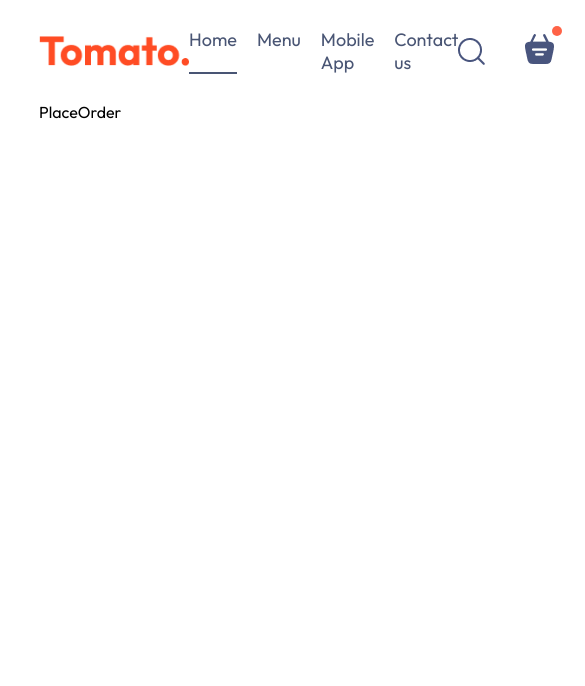
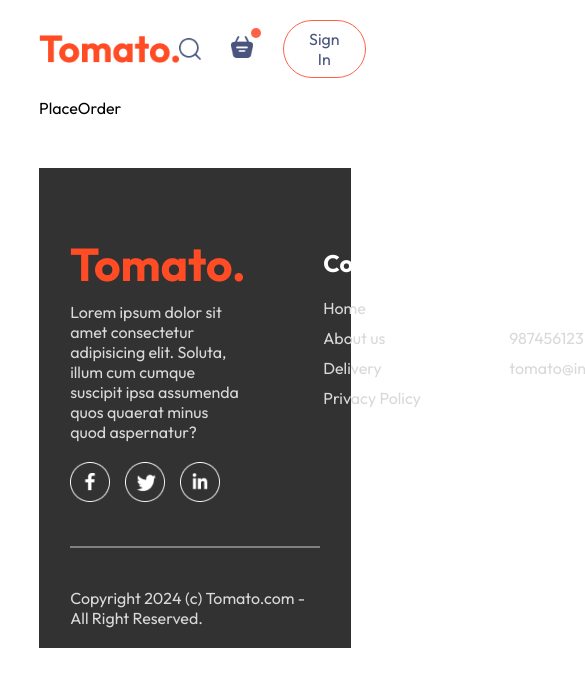
Before and after one commit to Mostafizur-Rahman13/Foods-App, a React (Vite) app: page /placeorder in a window 390 px wide. Shown: the top 686 px of the page, 585 px wide, since content can reach past the window. Built offline with nearby package versions, Linux system fonts and the light colour scheme.

Commit message:
Update Food item, Category Responsive Navbar & Header

```diff
--- /dev/null
+++ b/src/components/appdownload/AppDownload.css
@@ -0,0 +1,25 @@
+.app-download {
+  margin: auto auto;
+  margin-top: 10px;
+  font-size: max(3vw, 20px);
+  text-align: center;
+  font-weight: 500;
+}
+
+.app-download-platforms {
+  display: flex;
+  justify-content: center;
+  gap: max(2vw, 10px);
+  margin-top: 40px;
+}
+
+.app-download-platforms img {
+  width: max(30vw, 120px);
+  max-width: 180px;
+  transition: 0.5s;
+  cursor: pointer;
+}
+
+.app-download-platforms img:hover {
+  transform: scale(1.05);
+}
--- /dev/null
+++ b/src/components/appdownload/AppDownload.jsx
@@ -0,0 +1,17 @@
+import React from 'react'
+import './AppDownload.css'
+import { assets } from '../../assets/assets'
+
+const AppDownload = () => {
+  return (
+    <div className='app-download' id='app-download'>
+      <p>For Better Experience Download <br /> Tomato App</p>
+      <div className="app-download-platforms">
+        <img src={assets.play_store} alt="" />
+        <img src={assets.app_store} alt="" />
+      </div>
+    </div>
+  )
+}
+
+export default AppDownload
--- a/src/components/exploremenu/ExploreMenu.jsx
+++ b/src/components/exploremenu/ExploreMenu.jsx
@@ -20,9 +20,11 @@ const ExploreMenu = ({ category, setCategory }) => {
 
           return (
 
-            <div onClick={() => setCategory(prev => prev === item.menu_name ? "All" : item.menu_name)} key={index} className='explore-menu-list-item'>
+            <div onClick={() => setCategory(prev => prev === item.menu_name ? "All" : item.menu_name)}
 
-              <img className={category === item.menu_name ? "active" : ""} src={item.menu_image} alt="menu-image" />
+              key={index} className='explore-menu-list-item'>
+
+              <img className={category === item.menu_name ? "active" : ""} src={item.menu_image} alt="" />
 
               <p>{item.menu_name}</p>
 
--- a/src/components/fooddisplay/FoodDisplay.jsx
+++ b/src/components/fooddisplay/FoodDisplay.jsx
@@ -18,7 +18,10 @@ const FoodDisplay = ({ category }) => {
         className="food-display-list">
         {food_list.map((item, index) => {
 
-          return <FoodItem key={index} id={item._id} name={item.name} price={item.price} description={item.description} image={item.image} />
+          if (category === "All" || category === item.category) {
+
+            return <FoodItem key={index} id={item._id} name={item.name} price={item.price} description={item.description} image={item.image} />
+          }
 
         })}
       </div>
--- a/src/components/fooditem/FoodItem.jsx
+++ b/src/components/fooditem/FoodItem.jsx
@@ -1,10 +1,12 @@
-import React, { useState } from 'react'
+import React, { useContext } from 'react'
 import './FoodItem.css'
 import { assets } from '../../assets/assets'
+import { StoreContext } from '../../context/StoreContext'
 
 const FoodItem = ({ id, name, price, description, image }) => {
 
-  const [itemCount, setItemCount] = useState(0)
+
+  const { cartItems, addToCart, removeFromCart } = useContext(StoreContext)
 
   return (
 
@@ -14,19 +16,19 @@ const FoodItem = ({ id, name, price, description, image }) => {
 
         <img className='food-item-image' src={image} alt="food-item-image" />
 
-        {!itemCount ?
+        {!cartItems[id] ?
 
-          <img className='add' onClick={() => setItemCount(prev => prev + 1)}
+          <img className='add' onClick={() => addToCart(id)}
 
             src={assets.add_icon_white} alt="" />
 
           : <div className='food-item-counter'>
 
-            <img onClick={() => setItemCount(prev => prev - 1)} src={assets.remove_icon_red} alt="" />
+            <img onClick={() => removeFromCart(id)} src={assets.remove_icon_red} alt="" />
 
-            <p>{itemCount}</p>
+            <p>{cartItems[id]}</p>
 
-            <img onClick={() => setItemCount(prev => prev + 1)} src={assets.add_icon_green} alt="" />
+            <img onClick={() => addToCart(id)} src={assets.add_icon_green} alt="" />
           </div>}
 
       </div>
--- /dev/null
+++ b/src/components/footer/Footer.css
@@ -0,0 +1,54 @@
+.footer {
+  margin-top: 50px;
+  color: #d9d9d9;
+  background-color: #323232;
+  display: flex;
+  flex-direction: column;
+  align-items: center;
+  gap: 20px;
+  padding: 20px 8vw;
+  padding-top: 80px;
+}
+
+.footer-content {
+  width: 100%;
+  display: grid;
+  grid-template-columns: 2fr 1fr 1fr;
+  gap: 80px;
+}
+
+.footer-content-left,
+.footer-content-right,
+.footer-content-center {
+
+  display: flex;
+  flex-direction: column;
+  align-items: start;
+  gap: 20px;
+}
+
+.footer-content-left li,
+.footer-content-right li,
+.footer-content-center li {
+  list-style: none;
+  margin-bottom: 10px;
+  cursor: pointer;
+}
+
+.footer-content-right h2,
+.footer-content-center h2 {
+  color: white;
+}
+
+.footer-social-icons img {
+  width: 40px;
+  margin-right: 15px;
+}
+
+.footer hr {
+  width: 100%;
+  height: 2px;
+  margin: 20px 0px;
+  background-color: grey;
+  border: none;
+}
--- a/src/components/footer/Footer.jsx
+++ b/src/components/footer/Footer.jsx
@@ -1,8 +1,47 @@
 import React from 'react'
+import './Footer.css'
+import { assets } from '../../assets/assets'
 
 const Footer = () => {
+
   return (
-    <div>Footer</div>
+    <div className='footer' id='footer'>
+      <div className="footer-content">
+
+        <div className="footer-content-left">
+          <img src={assets.logo} alt="" />
+          <p>Lorem ipsum dolor sit amet consectetur adipisicing elit. Soluta, illum cum cumque suscipit ipsa assumenda quos quaerat minus quod aspernatur?</p>
+
+          <div className="footer-social-icons">
+            <img src={assets.facebook_icon} alt="" />
+            <img src={assets.twitter_icon} alt="" />
+            <img src={assets.linkedin_icon} alt="" />
+
+          </div>
+
+        </div>
+
+        <div className="footer-content-center">
+          <h2>Company</h2>
+          <ul>
+            <li>Home</li>
+            <li>About us</li>
+            <li>Delivery</li>
+            <li>Privacy Policy</li>
+          </ul>
+        </div>
+
+        <div className="footer-content-right">
+          <h2>Get in Touch</h2>
+          <ul>
+            <li>987456123</li>
+            <li>tomato@info.com</li>
+          </ul>
+        </div>
+      </div>
+      <hr />
+      <p className='footer-copyright'>Copyright 2024 (c) Tomato.com - All Right Reserved.</p>
+    </div>
   )
 }
 
--- a/src/components/header/Header.css
+++ b/src/components/header/Header.css
@@ -38,3 +38,26 @@
   font-size: max(1vw, 13px);
   border-radius: 50px;
 }
+
+@media (max-width:1050px) {
+
+  .header-contents {
+    max-width: 45%;
+  }
+
+}
+
+@media (max-width:750px) {
+
+  .header-contents {
+    max-width: 65%;
+  }
+
+  .header-contents p {
+    display: none;
+  }
+
+  .header-contents button {
+    padding: 2vw 4vw;
+  }
+}
--- a/src/components/navbar/Navbar.css
+++ b/src/components/navbar/Navbar.css
@@ -61,3 +61,35 @@
   top: -8px;
   right: -8px;
 }
+
+@media (max-width:1050px) {
+
+  .navbar .logo {
+    width: 140px;
+  }
+
+  .navbar-menu {
+    gap: 20px;
+    font-size: 17px;
+  }
+
+  .navbar-right {
+    gap: 30px;
+  }
+
+  .navbar-right img {
+    width: 22px;
+  }
+
+  .navbar-right button {
+    padding: 8px 25px;
+  }
+}
+
+@media (max-width:750px) {
+
+  .navbar-menu {
+    display: none;
+  }
+
+}
--- a/src/context/StoreContext.jsx
+++ b/src/context/StoreContext.jsx
@@ -1,12 +1,39 @@
-import { createContext } from "react";
+import { createContext, useEffect, useState } from "react";
 import { food_list } from "../assets/assets";
 
 export const StoreContext = createContext(null)
 
 const StoreContextProvider = (props) => {
 
+
+  const [cartItems, setCartItems] = useState({});
+
+  const addToCart = (itemId) => {
+
+    if (!cartItems[itemId]) {
+      setCartItems((prev) => ({ ...prev, [itemId]: 1 }))
+    }
+    else {
+      setCartItems((prev) => ({ ...prev, [itemId]: prev[itemId] + 1 }))
+    }
+  }
+
+  const removeFromCart = (itemId) => {
+    setCartItems((prev) => ({ ...prev, [itemId]: prev[itemId] - 1 }))
+  }
+
+  useEffect(() => {
+    console.log(cartItems);
+  }, [cartItems])
+
+
   const contextValue = {
-    food_list
+    food_list,
+    cartItems,
+    setCartItems,
+    addToCart,
+    removeFromCart
+
   }
 
   return (
--- a/src/pages/home/Home.jsx
+++ b/src/pages/home/Home.jsx
@@ -3,6 +3,8 @@ import './Home.css';
 import Header from '../../components/header/Header';
 import ExploreMenu from '../../components/exploremenu/ExploreMenu';
 import FoodDisplay from '../../components/fooddisplay/FoodDisplay';
+import Footer from '../../components/footer/Footer';
+import AppDownload from '../../components/appdownload/AppDownload';
 
 const Home = () => {
 
@@ -17,6 +19,8 @@ const Home = () => {
 
       <FoodDisplay category={category} />
 
+      <AppDownload />
+
     </div>
   )
 }
--- a/src/routes/Index.jsx
+++ b/src/routes/Index.jsx
@@ -5,6 +5,7 @@ import Navbar from '../components/navbar/Navbar'
 import Cart from '../pages/cart/Cart'
 import PlaceOrder from '../pages/place order/PlaceOrder'
 import Error from '../pages/error/Error'
+import Footer from '../components/footer/Footer'
 
 const Index = () => {
 
@@ -22,6 +23,7 @@ const Index = () => {
         <Route path='*' element={<Error />} />
 
       </Routes>
+      <Footer />
     </BrowserRouter >
 
   )
```
